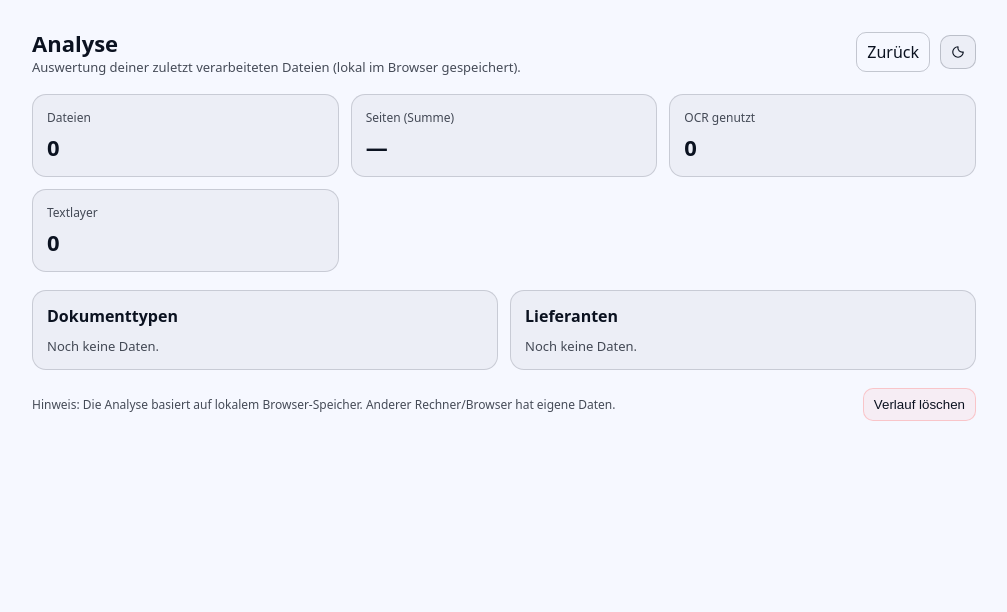
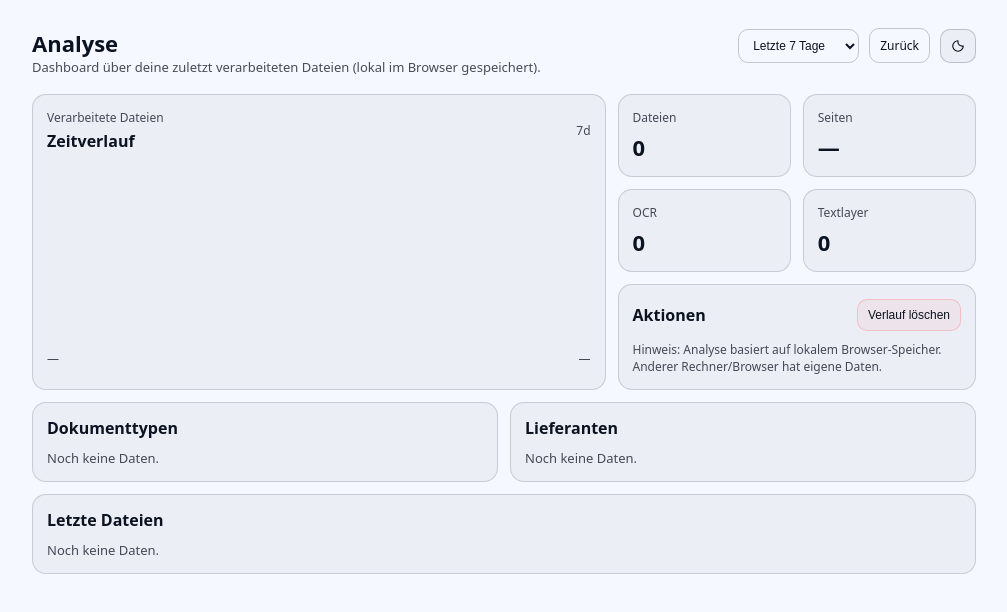
Before and after one commit to pohlandnicos/postbeschriftung, a Next.js app in the folder apps/web/: page /analysis in a window 1280 px wide. Shown: the top 612 px of the page, without its empty margins (136-1143 px from the left). Built offline with nearby package versions, Linux system fonts and the light colour scheme.

Commit message:
Redesign analysis dashboard

```diff
--- a/apps/web/app/analysis/page.tsx
+++ b/apps/web/app/analysis/page.tsx
@@ -6,19 +6,33 @@ import { ThemeToggle } from '@/components/ThemeToggle';
 
 export default function AnalysisPage() {
   const [items, setItems] = useState(() => loadHistory());
+  const [range, setRange] = useState<'7d' | '30d' | 'all'>('7d');
 
   const stats = useMemo(() => {
+    const now = Date.now();
+    const windowMs =
+      range === '7d' ? 7 * 24 * 60 * 60 * 1000 : range === '30d' ? 30 * 24 * 60 * 60 * 1000 : Number.POSITIVE_INFINITY;
+    const filtered = items.filter((it) => {
+      const t = Date.parse(it.created_at);
+      if (!Number.isFinite(t)) return range === 'all';
+      return now - t <= windowMs;
+    });
+
     const byType = new Map<string, number>();
     const byVendor = new Map<string, number>();
+    const byDay = new Map<string, number>();
 
     let totalPages = 0;
     let pagesKnown = 0;
     let usedOpenAI = 0;
     let withTextLayer = 0;
 
-    for (const it of items) {
+    for (const it of filtered) {
       byType.set(it.doc_type || 'Unbekannt', (byType.get(it.doc_type || 'Unbekannt') ?? 0) + 1);
       byVendor.set(it.vendor || 'UNK', (byVendor.get(it.vendor || 'UNK') ?? 0) + 1);
+
+      const d = it.created_at ? it.created_at.slice(0, 10) : 'unknown';
+      byDay.set(d, (byDay.get(d) ?? 0) + 1);
 
       if (typeof it.pages === 'number') {
         totalPages += it.pages;
@@ -31,25 +45,52 @@ export default function AnalysisPage() {
     const topTypes = [...byType.entries()].sort((a, b) => b[1] - a[1]).slice(0, 8);
     const topVendors = [...byVendor.entries()].sort((a, b) => b[1] - a[1]).slice(0, 8);
 
+    const series = [...byDay.entries()]
+      .filter(([k]) => k !== 'unknown')
+      .sort((a, b) => a[0].localeCompare(b[0]))
+      .slice(-Math.min(range === '7d' ? 7 : range === '30d' ? 30 : 60, 60));
+
+    const recent = filtered.slice(0, 15);
+
     return {
-      count: items.length,
+      count: filtered.length,
       totalPages,
       pagesKnown,
       usedOpenAI,
       withTextLayer,
       topTypes,
-      topVendors
+      topVendors,
+      series,
+      recent
     };
-  }, [items]);
+  }, [items, range]);
 
   return (
     <main style={{ maxWidth: 980, margin: '0 auto', padding: '28px 18px 80px' }}>
-      <div style={{ display: 'flex', alignItems: 'center', justifyContent: 'space-between', gap: 12, marginBottom: 18 }}>
+      <div style={{ display: 'flex', alignItems: 'flex-start', justifyContent: 'space-between', gap: 12, marginBottom: 18 }}>
         <div>
           <div style={{ fontSize: 22, fontWeight: 800 }}>Analyse</div>
-          <div style={{ fontSize: 13, opacity: 0.75 }}>Auswertung deiner zuletzt verarbeiteten Dateien (lokal im Browser gespeichert).</div>
+          <div style={{ fontSize: 13, opacity: 0.75 }}>
+            Dashboard über deine zuletzt verarbeiteten Dateien (lokal im Browser gespeichert).
+          </div>
         </div>
         <div style={{ display: 'flex', gap: 10, alignItems: 'center' }}>
+          <select
+            value={range}
+            onChange={(e) => setRange(e.target.value as any)}
+            style={{
+              padding: '8px 10px',
+              borderRadius: 10,
+              border: '1px solid var(--border)',
+              background: 'transparent',
+              color: 'inherit',
+              fontSize: 12
+            }}
+          >
+            <option value="7d">Letzte 7 Tage</option>
+            <option value="30d">Letzte 30 Tage</option>
+            <option value="all">Alles</option>
+          </select>
           <a
             href="/"
             style={{
@@ -58,7 +99,8 @@ export default function AnalysisPage() {
               borderRadius: 10,
               border: '1px solid var(--border)',
               background: 'transparent',
-              color: 'inherit'
+              color: 'inherit',
+              fontSize: 12
             }}
           >
             Zurück
@@ -67,23 +109,59 @@ export default function AnalysisPage() {
         </div>
       </div>
 
-      <div
-        style={{
-          display: 'grid',
-          gridTemplateColumns: 'repeat(auto-fit, minmax(240px, 1fr))',
-          gap: 12,
-          marginBottom: 18
-        }}
-      >
-        <Card title="Dateien" value={String(stats.count)} />
-        <Card title="Seiten (Summe)" value={stats.pagesKnown ? String(stats.totalPages) : '—'} />
-        <Card title="OCR genutzt" value={String(stats.usedOpenAI)} />
-        <Card title="Textlayer" value={String(stats.withTextLayer)} />
+      <div style={{ display: 'grid', gridTemplateColumns: '1.6fr 1fr', gap: 12 }}>
+        <div style={{ border: '1px solid var(--border_soft)', borderRadius: 14, background: 'var(--panel)', padding: 14 }}>
+          <div style={{ display: 'flex', justifyContent: 'space-between', gap: 12, alignItems: 'center' }}>
+            <div>
+              <div style={{ fontSize: 12, opacity: 0.75 }}>Verarbeitete Dateien</div>
+              <div style={{ marginTop: 4, fontSize: 16, fontWeight: 800 }}>Zeitverlauf</div>
+            </div>
+            <div style={{ fontSize: 12, opacity: 0.75 }}>{range === 'all' ? 'Letzte 60 Tage' : range}</div>
+          </div>
+          <div style={{ marginTop: 12 }}>
+            <MiniLineChart series={stats.series} />
+          </div>
+        </div>
+
+        <div style={{ display: 'grid', gap: 12 }}>
+          <div style={{ display: 'grid', gridTemplateColumns: '1fr 1fr', gap: 12 }}>
+            <Kpi title="Dateien" value={String(stats.count)} />
+            <Kpi title="Seiten" value={stats.pagesKnown ? String(stats.totalPages) : '—'} />
+            <Kpi title="OCR" value={String(stats.usedOpenAI)} />
+            <Kpi title="Textlayer" value={String(stats.withTextLayer)} />
+          </div>
+
+          <div style={{ border: '1px solid var(--border_soft)', borderRadius: 14, background: 'var(--panel)', padding: 14 }}>
+            <div style={{ display: 'flex', justifyContent: 'space-between', alignItems: 'center', gap: 12 }}>
+              <div style={{ fontWeight: 800 }}>Aktionen</div>
+              <button
+                type="button"
+                onClick={() => {
+                  clearHistory();
+                  setItems([]);
+                }}
+                style={{
+                  padding: '8px 10px',
+                  borderRadius: 10,
+                  border: '1px solid rgba(255, 120, 120, 0.35)',
+                  background: 'rgba(255, 120, 120, 0.08)',
+                  color: 'inherit',
+                  cursor: 'pointer',
+                  fontSize: 12
+                }}
+              >
+                Verlauf löschen
+              </button>
+            </div>
+            <div style={{ marginTop: 10, fontSize: 12, opacity: 0.75 }}>
+              Hinweis: Analyse basiert auf lokalem Browser-Speicher. Anderer Rechner/Browser hat eigene Daten.
+            </div>
+          </div>
+        </div>
       </div>
 
-      <div style={{ display: 'grid', gridTemplateColumns: 'repeat(auto-fit, minmax(360px, 1fr))', gap: 12 }}>
-        <div style={{ border: '1px solid var(--border_soft)', borderRadius: 14, background: 'var(--panel)', padding: 14 }}>
-          <div style={{ fontWeight: 800, marginBottom: 10 }}>Dokumenttypen</div>
+      <div style={{ marginTop: 12, display: 'grid', gridTemplateColumns: 'repeat(auto-fit, minmax(320px, 1fr))', gap: 12 }}>
+        <Panel title="Dokumenttypen">
           {stats.topTypes.length ? (
             <div style={{ display: 'grid', gap: 8 }}>
               {stats.topTypes.map(([k, v]) => (
@@ -93,10 +171,9 @@ export default function AnalysisPage() {
           ) : (
             <div style={{ fontSize: 13, opacity: 0.75 }}>Noch keine Daten.</div>
           )}
-        </div>
+        </Panel>
 
-        <div style={{ border: '1px solid var(--border_soft)', borderRadius: 14, background: 'var(--panel)', padding: 14 }}>
-          <div style={{ fontWeight: 800, marginBottom: 10 }}>Lieferanten</div>
+        <Panel title="Lieferanten">
           {stats.topVendors.length ? (
             <div style={{ display: 'grid', gap: 8 }}>
               {stats.topVendors.map(([k, v]) => (
@@ -106,40 +183,60 @@ export default function AnalysisPage() {
           ) : (
             <div style={{ fontSize: 13, opacity: 0.75 }}>Noch keine Daten.</div>
           )}
-        </div>
+        </Panel>
       </div>
 
-      <div style={{ marginTop: 18, display: 'flex', justifyContent: 'space-between', gap: 10, alignItems: 'center' }}>
-        <div style={{ fontSize: 12, opacity: 0.75 }}>
-          Hinweis: Die Analyse basiert auf lokalem Browser-Speicher. Anderer Rechner/Browser hat eigene Daten.
-        </div>
-        <button
-          type="button"
-          onClick={() => {
-            clearHistory();
-            setItems([]);
-          }}
-          style={{
-            padding: '8px 10px',
-            borderRadius: 10,
-            border: '1px solid rgba(255, 120, 120, 0.35)',
-            background: 'rgba(255, 120, 120, 0.08)',
-            color: 'inherit',
-            cursor: 'pointer'
-          }}
-        >
-          Verlauf löschen
-        </button>
+      <div style={{ marginTop: 12, border: '1px solid var(--border_soft)', borderRadius: 14, background: 'var(--panel)', padding: 14 }}>
+        <div style={{ fontWeight: 800, marginBottom: 10 }}>Letzte Dateien</div>
+        {stats.recent.length ? (
+          <div style={{ display: 'grid', gap: 8 }}>
+            {stats.recent.map((it) => (
+              <div
+                key={it.id}
+                style={{
+                  display: 'grid',
+                  gridTemplateColumns: '1fr 150px 110px 70px',
+                  gap: 10,
+                  alignItems: 'baseline',
+                  padding: '8px 10px',
+                  borderRadius: 12,
+                  border: '1px solid var(--border_soft)',
+                  background: 'var(--panel2)'
+                }}
+              >
+                <div style={{ overflow: 'hidden', textOverflow: 'ellipsis', whiteSpace: 'nowrap', fontSize: 13, fontWeight: 650 }}>
+                  {it.suggested_filename}
+                </div>
+                <div style={{ overflow: 'hidden', textOverflow: 'ellipsis', whiteSpace: 'nowrap', fontSize: 12, opacity: 0.75 }}>
+                  {it.vendor || 'UNK'}
+                </div>
+                <div style={{ fontSize: 12, opacity: 0.75 }}>{it.doc_type || 'Unbekannt'}</div>
+                <div style={{ fontSize: 12, opacity: 0.75, textAlign: 'right' }}>{typeof it.pages === 'number' ? it.pages : '—'}</div>
+              </div>
+            ))}
+          </div>
+        ) : (
+          <div style={{ fontSize: 13, opacity: 0.75 }}>Noch keine Daten.</div>
+        )}
       </div>
     </main>
   );
 }
 
-function Card({ title, value }: { title: string; value: string }) {
+function Kpi({ title, value }: { title: string; value: string }) {
   return (
     <div style={{ border: '1px solid var(--border_soft)', borderRadius: 14, background: 'var(--panel)', padding: 14 }}>
       <div style={{ fontSize: 12, opacity: 0.75 }}>{title}</div>
       <div style={{ marginTop: 6, fontSize: 22, fontWeight: 800 }}>{value}</div>
+    </div>
+  );
+}
+
+function Panel({ title, children }: { title: string; children: React.ReactNode }) {
+  return (
+    <div style={{ border: '1px solid var(--border_soft)', borderRadius: 14, background: 'var(--panel)', padding: 14 }}>
+      <div style={{ fontWeight: 800, marginBottom: 10 }}>{title}</div>
+      {children}
     </div>
   );
 }
@@ -154,3 +251,43 @@ function Row({ k, v }: { k: string; v: number }) {
     </div>
   );
 }
+
+function MiniLineChart({ series }: { series: [string, number][] }) {
+  const w = 640;
+  const h = 180;
+  const pad = 14;
+
+  const values = series.map(([, v]) => v);
+  const max = Math.max(1, ...values);
+
+  const points = series
+    .map(([, v], i) => {
+      const x = pad + (i * (w - pad * 2)) / Math.max(1, series.length - 1);
+      const y = h - pad - (v * (h - pad * 2)) / max;
+      return `${x},${y}`;
+    })
+    .join(' ');
+
+  return (
+    <div style={{ width: '100%', overflow: 'hidden' }}>
+      <svg viewBox={`0 0 ${w} ${h}`} width="100%" height={h} style={{ display: 'block' }}>
+        <defs>
+          <linearGradient id="lineFill" x1="0" y1="0" x2="0" y2="1">
+            <stop offset="0%" stopColor="rgba(37, 99, 235, 0.35)" />
+            <stop offset="100%" stopColor="rgba(37, 99, 235, 0.00)" />
+          </linearGradient>
+        </defs>
+        <rect x="0" y="0" width={w} height={h} fill="transparent" />
+        <path
+          d={`M ${pad} ${h - pad} L ${points.replaceAll(' ', ' L ')} L ${w - pad} ${h - pad} Z`}
+          fill="url(#lineFill)"
+        />
+        <polyline points={points} fill="none" stroke="rgba(37, 99, 235, 0.9)" strokeWidth="2" />
+      </svg>
+      <div style={{ marginTop: 6, display: 'flex', justifyContent: 'space-between', gap: 10, fontSize: 12, opacity: 0.75 }}>
+        <div>{series[0]?.[0] ?? '—'}</div>
+        <div>{series.at(-1)?.[0] ?? '—'}</div>
+      </div>
+    </div>
+  );
+}
```
